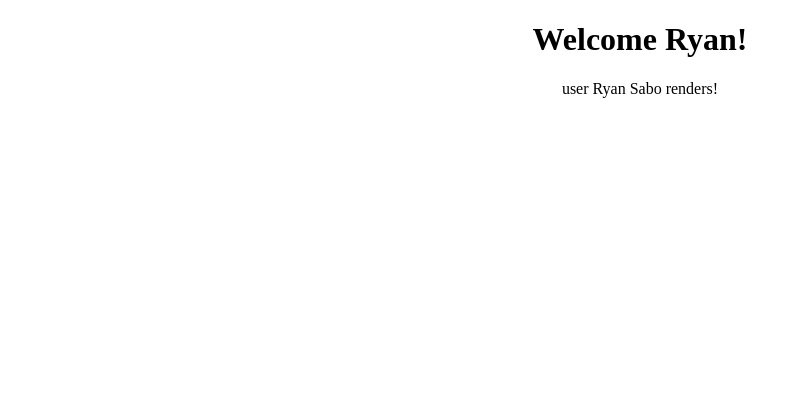
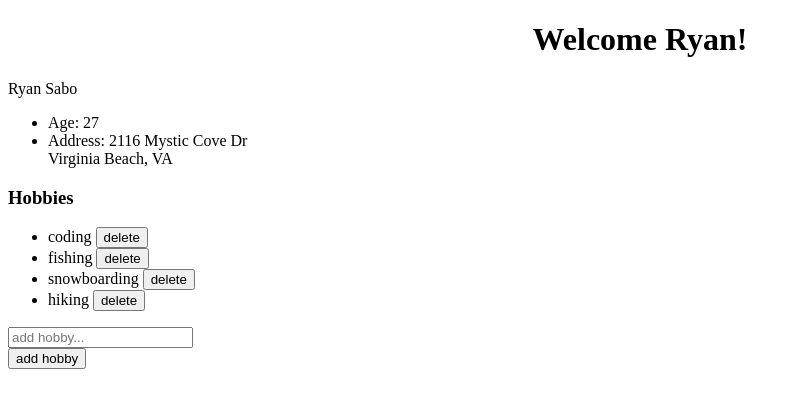
Before and after one commit to sabora920/angular-practice, an Angular app: page / in a window 1280 px wide. Shown: the top 408 px of the page, without its empty margins (0-800 px from the left). Built offline with nearby package versions, Linux system fonts and the light colour scheme.

Commit message:
added buttons and input forms for hobbies

```diff
--- a/src/app/app.component.html
+++ b/src/app/app.component.html
@@ -3,5 +3,5 @@
   <h1>
     Welcome {{ title }}!
   </h1>
-
+</div>
 <app-user></app-user>
--- a/src/app/components/user/user.component.html
+++ b/src/app/components/user/user.component.html
@@ -1,3 +1,20 @@
 <p>
-  user {{ name }} renders!
+  {{ name }}
 </p>
+
+<ul>
+  <li>Age: {{ age }}</li>
+  <li>Address: {{ address.street }}<div>{{ address.city }}, {{address.state }}</div></li>
+</ul>
+
+<h3>Hobbies</h3>
+<ul>
+  <li *ngFor="let hobby of hobbies">{{ hobby }}
+    <button (click)="deleteHobby(hobby)">delete</button>
+  </li>
+</ul>
+
+<form (submit)="addHobby(hobby.value)">
+  <input type="text" placeholder="add hobby..." #hobby>
+</form>
+<button (click)="onClick()">add hobby</button>
--- a/src/app/components/user/user.component.ts
+++ b/src/app/components/user/user.component.ts
@@ -9,12 +9,8 @@ export class UserComponent implements OnInit {
 
   name: string;
   age: number;
-  address: {
-    street: string,
-    city: string,
-    state: string
-  }
-
+  address: Address;
+  hobbies: string[];
 
   constructor() { }
 
@@ -26,6 +22,29 @@ export class UserComponent implements OnInit {
       city: 'Virginia Beach',
       state: 'VA'
     }
+    this.hobbies = ['coding', 'fishing', 'snowboarding', 'hiking']
   }
 
+  onClick(){
+    this.hobbies.push('new hobby')
+  }
+
+  addHobby(hobby){
+    this.hobbies.unshift(hobby)
+    return false;
+  }
+
+  deleteHobby(hobby){
+    for(let i=0; i<this.hobbies.length; i++){
+      if(this.hobbies[i] == hobby){
+        this.hobbies.splice(i, 1)
+      }
+    }
+  }
 }
+
+interface Address {
+  street: string,
+  city: string,
+  state: string
+}
```
